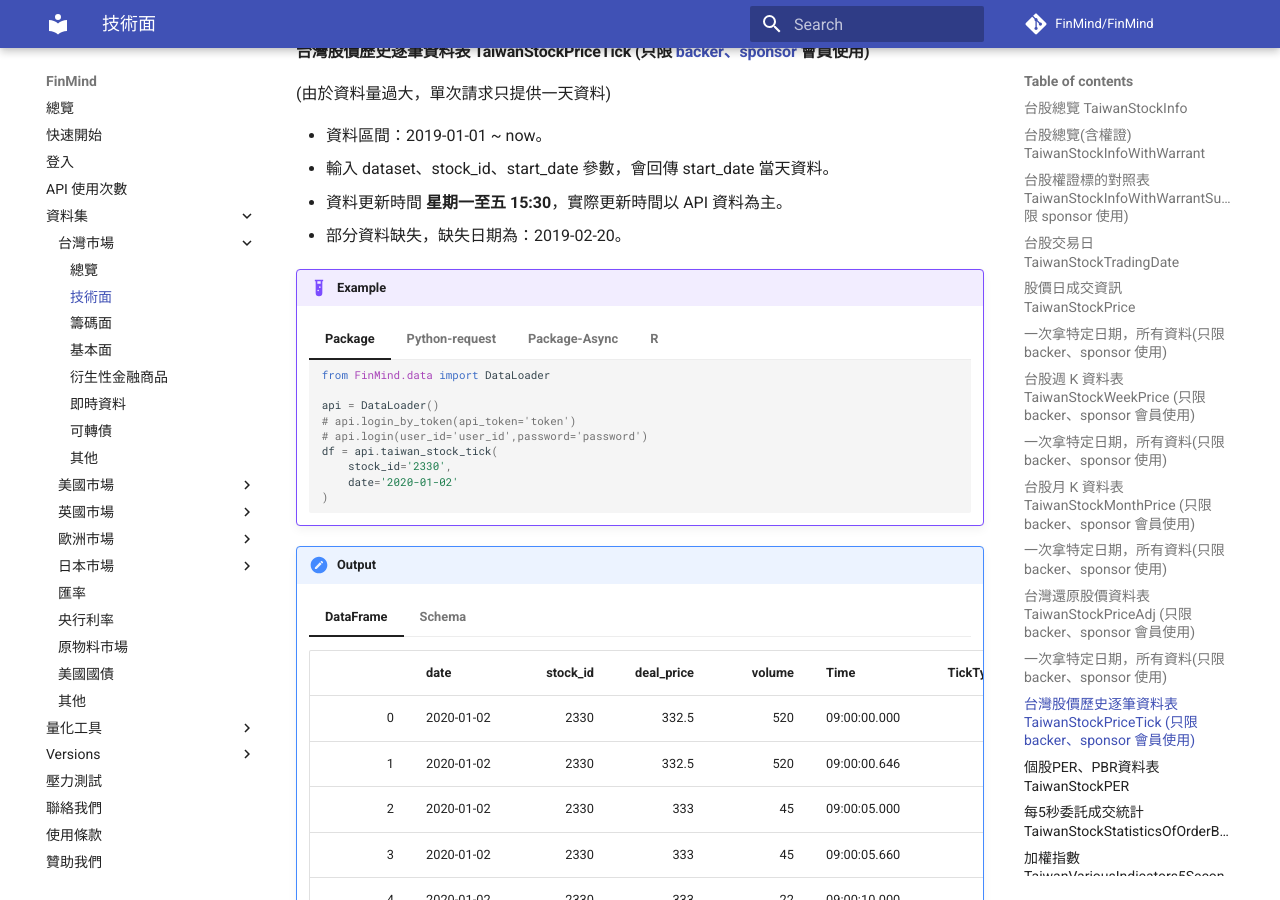
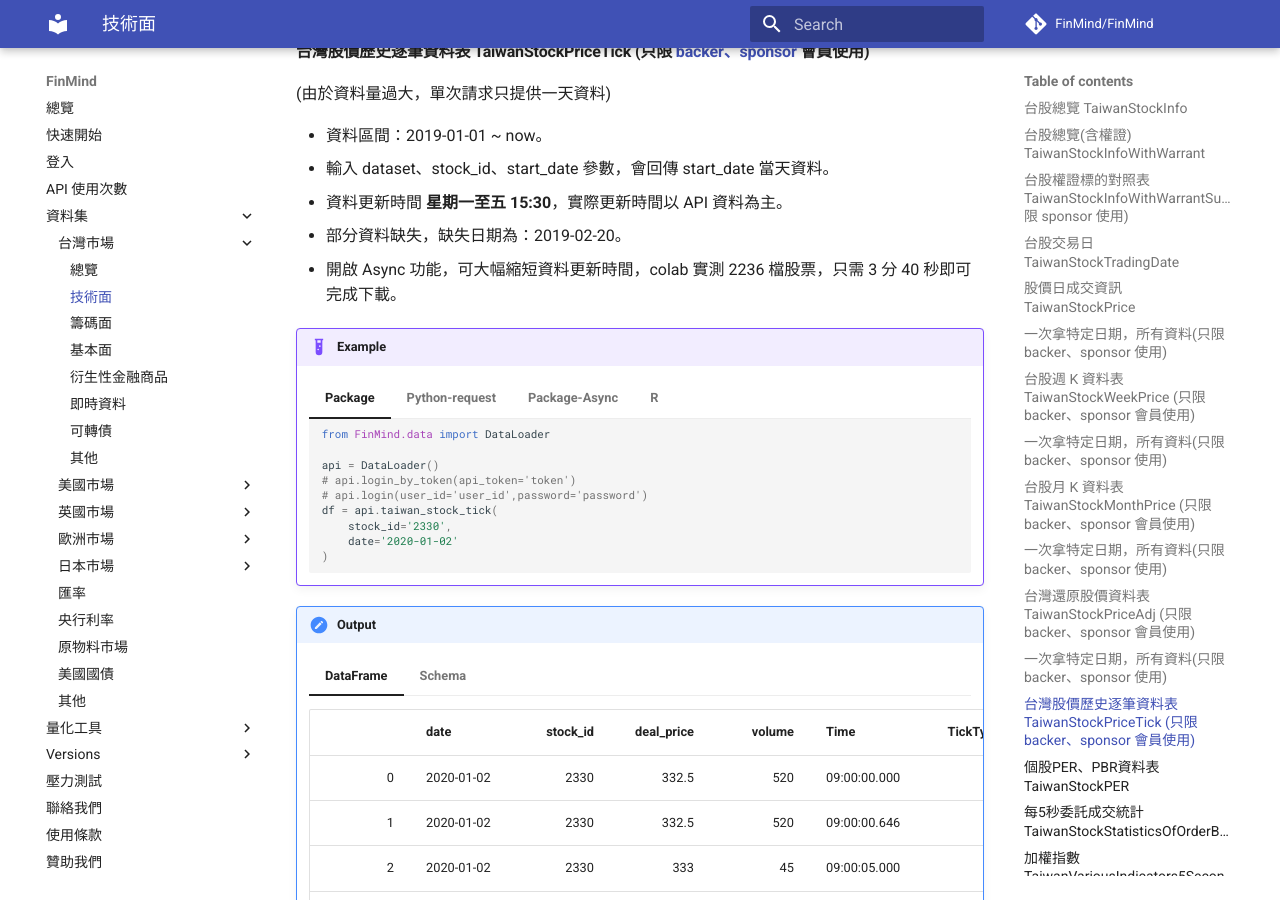
Before and after one commit to FinMind/FinMind-Doc, an MkDocs documentation site: the page built from docs/tutor/TaiwanMarket/Technical.md, in a window 1280 px wide and 900 px high, scrolled down 10351 px. Built offline with MkDocs 1.6.1 and Material for MkDocs 9.7.7, drawn with Linux system fonts in a browser that asks for light colours; comment, search, counter and statistics services are not loaded.

Commit message:
feat: add async

```diff
--- a/docs/tutor/TaiwanMarket/Technical.md
+++ b/docs/tutor/TaiwanMarket/Technical.md
@@ -946,6 +946,7 @@
 - 輸入 dataset、stock_id、start_date 參數，會回傳 start_date 當天資料。
 - 資料更新時間 **星期一至五 15:30**，實際更新時間以 API 資料為主。
 - 部分資料缺失，缺失日期為：2019-02-20。
+- 開啟 Async 功能，可大幅縮短資料更新時間，colab 實測 2236 檔股票，只需 3 分 40 秒即可完成下載。
 
 !!! example
     === "Package"
```
